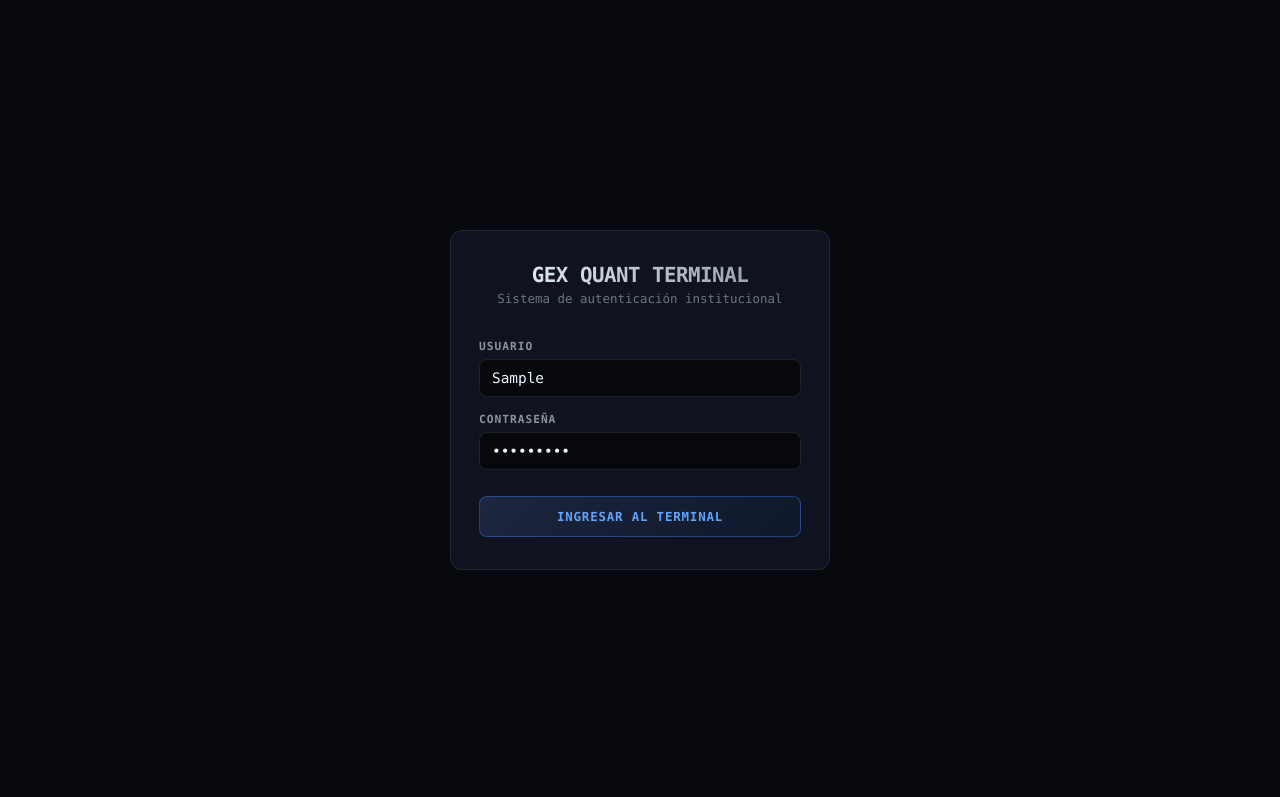
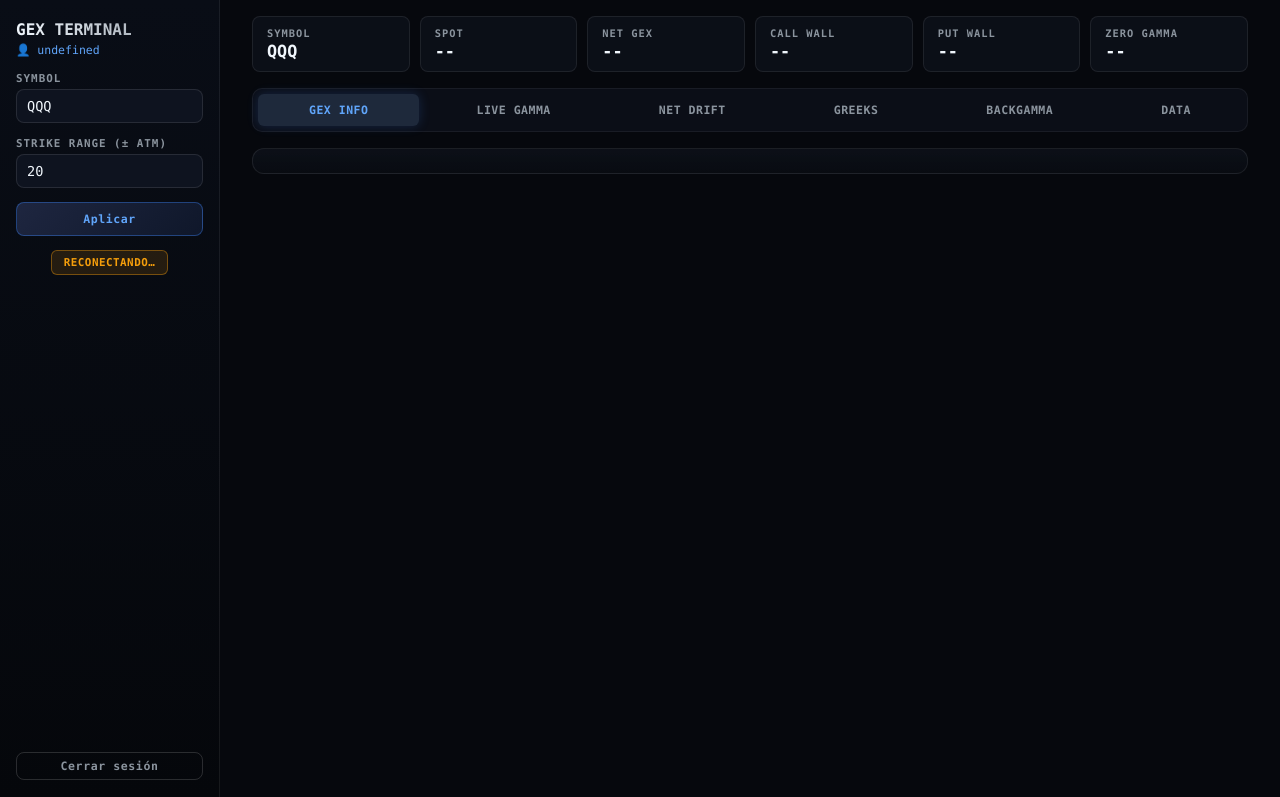
Before and after one commit to rafaaophelan2-cpu/gex-terminal-v2, a website built with Vite: page frontend/index.html in a window 1280 px wide. Both pictures are taken after typing "Sample", "Sample123" into the empty fields and a click on the button "INGRESAR AL TERMINAL". Shown: the top 797 px of the page. Built offline with nearby package versions, Linux system fonts and the light colour scheme; no server answers; files whose address does not match are found by name.

Commit message:
Frontend: sidebar editable + 6 pestañas (estructura completa de app.py)
Sidebar con Symbol/Strike Range editables (botón Aplicar -> resubscribe
por WebSocket) + badge de conexión + logout, replicando la estructura de
app.py. Navegación con las 6 pestañas (GEX INFO, LIVE GAMMA, NET DRIFT,
GREEKS, BACKGAMMA, DATA) -- las 5 que todavía no tienen datos del backend
muestran un placeholder "Próximamente" en vez de romperse.

Fix: #login-view y #dashboard-view tenían `display: flex` fijo en CSS,
que le ganaba en especificidad al atributo `hidden` usado en main.js para
mostrar/ocultar entre login y dashboard -- las dos vistas quedaban
visibles a la vez (login arriba, dashboard abajo, forzando scroll).
Reportado y confirmado por el usuario probando en vivo. Se agregan
reglas explícitas #login-view[hidden]/#dashboard-view[hidden] con mayor
especificidad (ID + atributo) para que el toggle funcione.

```diff
--- a/frontend/index.html
+++ b/frontend/index.html
@@ -22,18 +22,33 @@
         </div>
       </section>
 
-      <section id="dashboard-view" hidden>
-        <header>
-          <div class="header-left">
-            <h1>GEX QUANT TERMINAL</h1>
+      <div id="dashboard-view" hidden>
+        <aside id="sidebar">
+          <div class="sidebar-header">
+            <h1>GEX TERMINAL</h1>
             <span id="user-badge"></span>
           </div>
-          <div class="header-right">
+
+          <div class="sidebar-field">
+            <label for="symbol-input">Symbol</label>
+            <input id="symbol-input" type="text" value="QQQ" maxlength="10" />
+          </div>
+
+          <div class="sidebar-field">
+            <label for="strike-range-input">Strike range (± ATM)</label>
+            <input id="strike-range-input" type="number" min="5" max="80" value="20" />
+          </div>
+
+          <button id="apply-symbol-btn">Aplicar</button>
+
+          <div class="sidebar-status">
             <span id="ws-status" class="status-pill status-connecting">conectando…</span>
+          </div>
+
           <button id="logout-btn">Cerrar sesión</button>
-          </div>
-        </header>
+        </aside>
 
+        <main>
           <div class="metrics-bar">
             <div class="metric"><span class="metric-label">Symbol</span><span id="metric-symbol" class="metric-value">QQQ</span></div>
             <div class="metric"><span class="metric-label">Spot</span><span id="metric-spot" class="metric-value">--</span></div>
@@ -43,8 +58,40 @@
             <div class="metric"><span class="metric-label">Zero Gamma</span><span id="metric-zg" class="metric-value">--</span></div>
           </div>
 
+          <nav id="tab-nav">
+            <button class="tab-btn active" data-tab="gex-info">GEX INFO</button>
+            <button class="tab-btn" data-tab="live-gamma">LIVE GAMMA</button>
+            <button class="tab-btn" data-tab="net-drift">NET DRIFT</button>
+            <button class="tab-btn" data-tab="greeks">GREEKS</button>
+            <button class="tab-btn" data-tab="backgamma">BACKGAMMA</button>
+            <button class="tab-btn" data-tab="data">DATA</button>
+          </nav>
+
+          <section id="tab-gex-info" class="tab-panel active">
             <div id="gex-info-chart" class="chart-container"></div>
           </section>
+
+          <section id="tab-live-gamma" class="tab-panel">
+            <div class="coming-soon">🚧 Próximamente — heatmap de gamma en tiempo real</div>
+          </section>
+
+          <section id="tab-net-drift" class="tab-panel">
+            <div class="coming-soon">🚧 Próximamente — evolución de Net Drift (requiere histórico de Firebase)</div>
+          </section>
+
+          <section id="tab-greeks" class="tab-panel">
+            <div class="coming-soon">🚧 Próximamente — perfiles de DEX/TEX/VEX/CHEX/VANNA</div>
+          </section>
+
+          <section id="tab-backgamma" class="tab-panel">
+            <div class="coming-soon">🚧 Próximamente — backtest de días anteriores</div>
+          </section>
+
+          <section id="tab-data" class="tab-panel">
+            <div class="coming-soon">🚧 Próximamente — resumen ejecutivo y diagnóstico IA</div>
+          </section>
+        </main>
+      </div>
     </div>
     <script type="module" src="/src/main.js"></script>
   </body>
--- a/frontend/src/main.js
+++ b/frontend/src/main.js
@@ -11,6 +11,10 @@ const userBadge = document.getElementById('user-badge')
 const wsStatusEl = document.getElementById('ws-status')
 const logoutBtn = document.getElementById('logout-btn')
 const chartEl = document.getElementById('gex-info-chart')
+const symbolInput = document.getElementById('symbol-input')
+const strikeRangeInput = document.getElementById('strike-range-input')
+const applySymbolBtn = document.getElementById('apply-symbol-btn')
+const tabButtons = document.querySelectorAll('.tab-btn')
 
 const metricEls = {
   symbol: document.getElementById('metric-symbol'),
@@ -109,6 +113,24 @@ logoutBtn.addEventListener('click', async () => {
   showLogin()
 })
 
+applySymbolBtn.addEventListener('click', () => {
+  const symbol = symbolInput.value.trim().toUpperCase() || 'QQQ'
+  const strikeRange = Math.min(Math.max(parseInt(strikeRangeInput.value, 10) || 20, 5), 80)
+  symbolInput.value = symbol
+  strikeRangeInput.value = strikeRange
+  resetGexInfoChart()
+  wsClient?.subscribe(symbol, strikeRange)
+})
+
+tabButtons.forEach((btn) => {
+  btn.addEventListener('click', () => {
+    tabButtons.forEach((b) => b.classList.remove('active'))
+    document.querySelectorAll('.tab-panel').forEach((p) => p.classList.remove('active'))
+    btn.classList.add('active')
+    document.getElementById(`tab-${btn.dataset.tab}`).classList.add('active')
+  })
+})
+
 async function init() {
   const session = await me()
   if (session) {
--- a/frontend/src/style.css
+++ b/frontend/src/style.css
@@ -19,6 +19,14 @@ body {
   align-items: center;
   justify-content: center;
   padding: 16px;
+}
+
+/* [hidden] tiene que ganarle a los display:flex de arriba -- si no, el
+   atributo hidden que usa main.js para mostrar/ocultar login vs
+   dashboard no tiene efecto y quedan las dos vistas visibles a la vez. */
+#login-view[hidden],
+#dashboard-view[hidden] {
+  display: none;
 }
 
 .login-card {
@@ -99,43 +107,98 @@ body {
 }
 
 #dashboard-view {
-  padding: 16px clamp(16px, 3vw, 32px) 32px;
+  display: flex;
+  min-height: 100vh;
+  align-items: stretch;
 }
 
-header {
+#sidebar {
+  width: 220px;
+  flex: 0 0 220px;
+  background: linear-gradient(180deg, #090d16 0%, #05070b 100%);
+  border-right: 1px solid rgba(255, 255, 255, 0.07);
+  padding: 20px 16px;
   display: flex;
-  align-items: center;
-  justify-content: space-between;
-  flex-wrap: wrap;
-  gap: 12px;
-  margin-bottom: 16px;
+  flex-direction: column;
+  gap: 14px;
 }
 
-header h1 {
-  font-size: 1.2rem;
+.sidebar-header h1 {
+  font-size: 1rem;
   font-weight: 800;
   margin: 0;
   background: linear-gradient(90deg, #f0f6fc 0%, #8b949e 100%);
   -webkit-background-clip: text;
   -webkit-text-fill-color: transparent;
-  display: inline;
-}
-
-.header-left {
-  display: flex;
-  align-items: baseline;
-  gap: 10px;
 }
 
 #user-badge {
-  font-size: 0.75rem;
+  font-size: 0.72rem;
   color: #60a5fa;
 }
 
-.header-right {
+.sidebar-field {
   display: flex;
-  align-items: center;
-  gap: 10px;
+  flex-direction: column;
+  gap: 4px;
+}
+
+.sidebar-field label {
+  font-size: 0.68rem;
+  font-weight: 700;
+  letter-spacing: 1px;
+  color: #8b949e;
+  text-transform: uppercase;
+}
+
+.sidebar-field input {
+  background: #0e131f;
+  border: 1px solid rgba(255, 255, 255, 0.1);
+  border-radius: 8px;
+  padding: 8px 10px;
+  color: #f0f6fc;
+  font-family: inherit;
+  font-size: 0.85rem;
+}
+
+#apply-symbol-btn,
+#logout-btn {
+  background: linear-gradient(135deg, #1e2640 0%, #0f172a 100%);
+  border: 1px solid rgba(59, 130, 246, 0.4);
+  border-radius: 8px;
+  color: #60a5fa;
+  font-family: inherit;
+  font-weight: 700;
+  font-size: 0.72rem;
+  letter-spacing: 0.6px;
+  padding: 9px 12px;
+  cursor: pointer;
+  width: 100%;
+}
+
+#apply-symbol-btn:hover,
+#logout-btn:hover {
+  border-color: #60a5fa;
+  background: linear-gradient(135deg, #2563eb 0%, #1d4ed8 100%);
+  color: #fff;
+}
+
+#logout-btn {
+  margin-top: auto;
+  background: transparent;
+  border-color: rgba(255, 255, 255, 0.15);
+  color: #8b949e;
+}
+
+.sidebar-status {
+  display: flex;
+  justify-content: center;
+}
+
+main {
+  flex: 1;
+  min-width: 0;
+  padding: 16px clamp(16px, 3vw, 32px) 32px;
 }
 
 .status-pill {
@@ -208,9 +271,84 @@ header h1 {
   color: #f0f6fc;
 }
 
+#tab-nav {
+  display: flex;
+  flex-wrap: wrap;
+  gap: 6px;
+  background: #0b0e17;
+  border: 1px solid rgba(255, 255, 255, 0.06);
+  border-radius: 10px;
+  padding: 5px;
+  margin-bottom: 16px;
+}
+
+.tab-btn {
+  flex: 1 1 auto;
+  min-width: 100px;
+  background: transparent;
+  border: none;
+  border-radius: 6px;
+  color: #8b949e;
+  font-family: inherit;
+  font-weight: 700;
+  font-size: 0.72rem;
+  letter-spacing: 0.5px;
+  padding: 9px 12px;
+  cursor: pointer;
+}
+
+.tab-btn.active {
+  background: #1e293b;
+  color: #60a5fa;
+  box-shadow: 0 0 12px rgba(59, 130, 246, 0.2);
+}
+
+.tab-panel {
+  display: none;
+}
+
+.tab-panel.active {
+  display: block;
+}
+
+.coming-soon {
+  background: rgba(13, 17, 26, 0.85);
+  border: 1px dashed rgba(255, 255, 255, 0.12);
+  border-radius: 12px;
+  padding: 60px 20px;
+  text-align: center;
+  color: #6e7681;
+  font-size: 0.85rem;
+}
+
 .chart-container {
   background: linear-gradient(180deg, rgba(14, 18, 27, 0.8) 0%, rgba(9, 12, 18, 0.95) 100%);
   border: 1px solid rgba(255, 255, 255, 0.08);
   border-radius: 12px;
   padding: 12px;
 }
+
+@media (max-width: 720px) {
+  #dashboard-view {
+    flex-direction: column;
+  }
+
+  #sidebar {
+    width: auto;
+    flex: 0 0 auto;
+    flex-direction: row;
+    flex-wrap: wrap;
+    align-items: center;
+  }
+
+  .sidebar-field,
+  #apply-symbol-btn,
+  #logout-btn {
+    width: auto;
+    flex: 1 1 140px;
+  }
+
+  #logout-btn {
+    margin-top: 0;
+  }
+}
```
Lines whose indentation alone changed are shown as unchanged.
